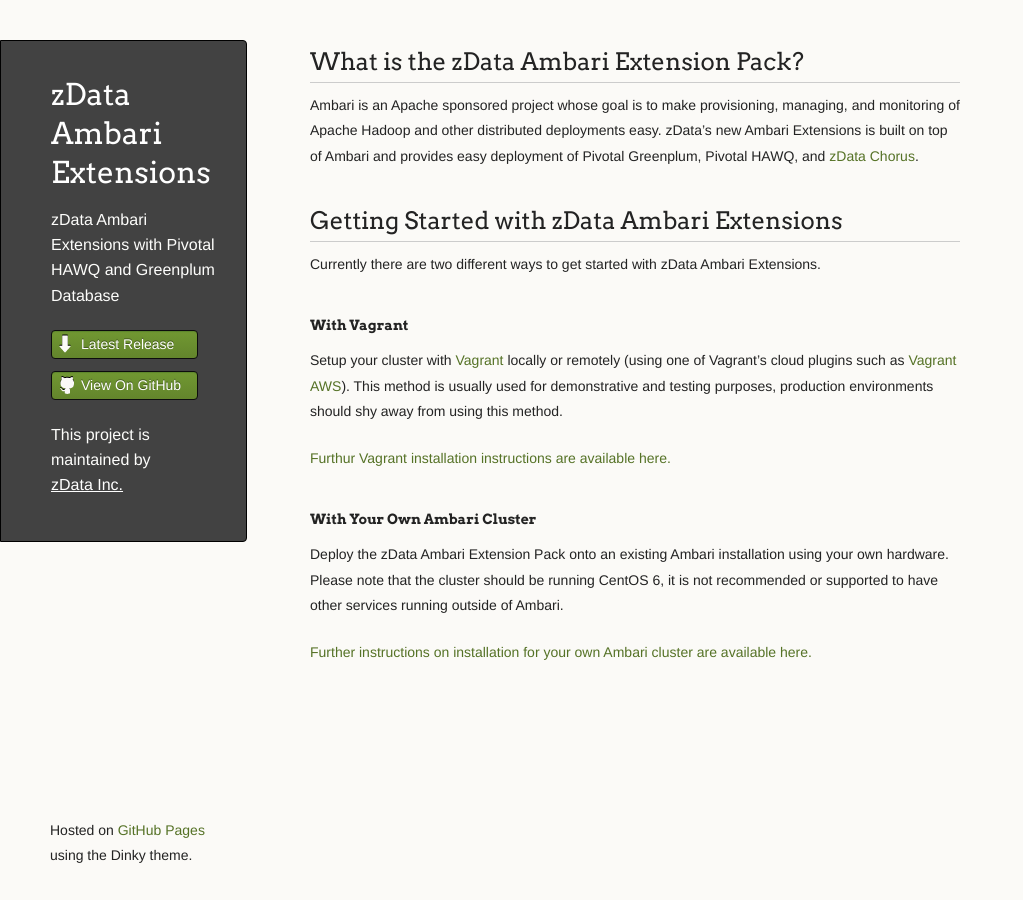
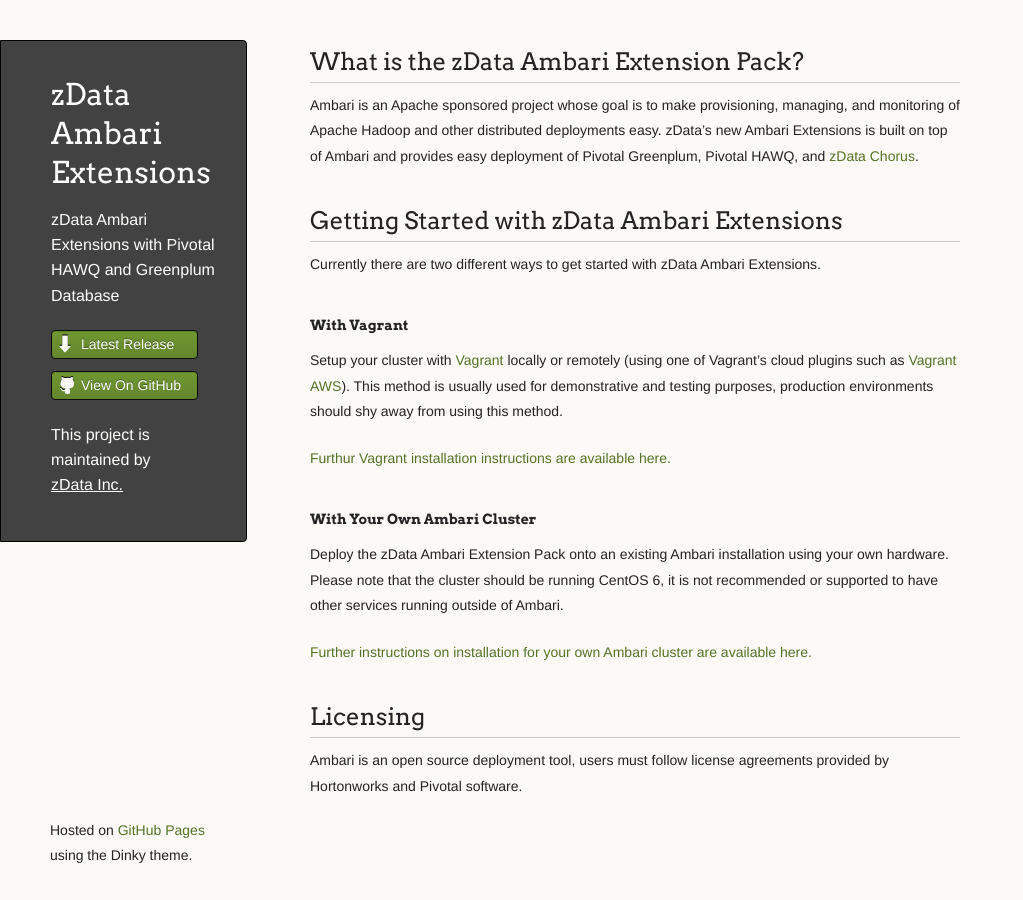
Before and after one commit to zdata-inc/ambari-extensions, a Jekyll site: the page built from index.md, in a window 1280 px wide. Shown: the whole page, without its empty margins (0-1023 px from the left). Built offline with Jekyll 4.4.1, drawn with Linux system fonts in a browser that asks for light colours; Markdown is read by kramdown in place of the engine named in the settings.

Commit message:
Added licensing information

```diff
--- a/index.md
+++ b/index.md
@@ -22,3 +22,7 @@
 Deploy the zData Ambari Extension Pack onto an existing Ambari installation using your own hardware. Please note that the cluster should be running CentOS 6, it is not recommended or supported to have other services running outside of Ambari.
 
 [Further instructions on installation for your own Ambari cluster are available here.]({{ site.baseurl }}/getting-setup/on-your-own-hardware.html)
+
+Licensing
+---------
+Ambari is an open source deployment tool, users must follow license agreements provided by Hortonworks and Pivotal software.
```
